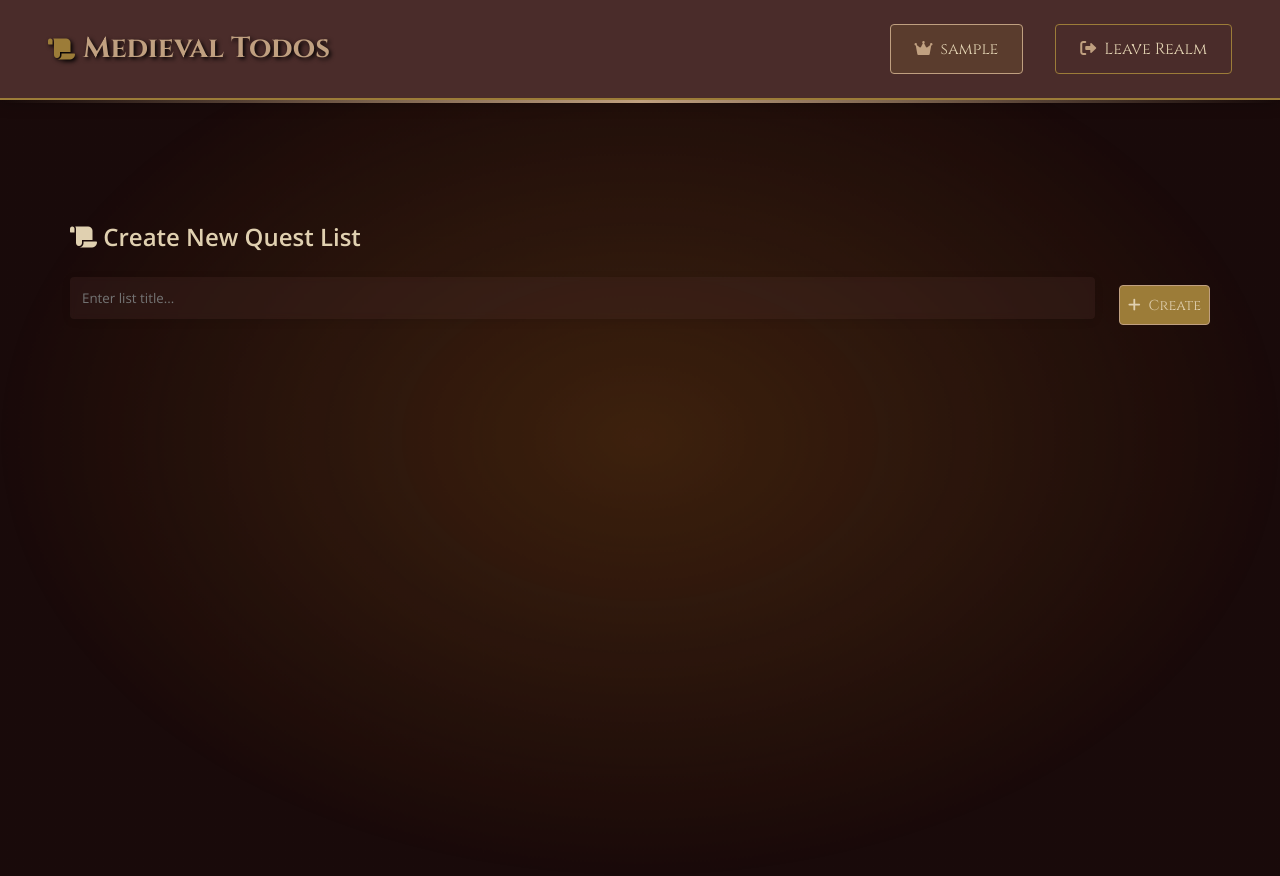
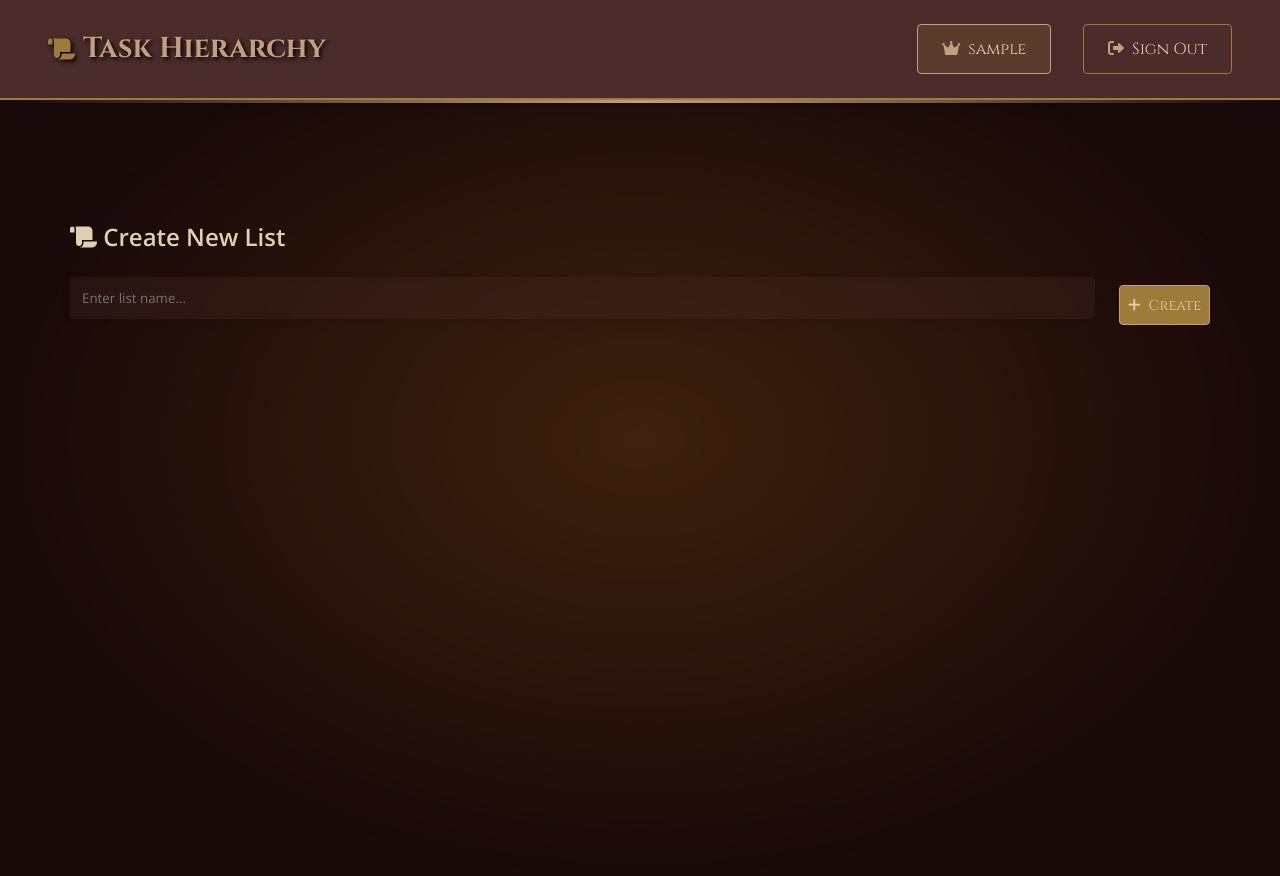
Before and after one commit to CarlKho-Minerva/HierarchicalTodo_24MNRV-Argentina, a Flask app: page / in a window 1280 px wide. Run offline with Flask 2, Linux system fonts and the light colour scheme; the visitor is signed in with stand-in values (Sample User, id 1); data comes from the database, SQL or seed files in the repository; data that the repository does not hold is empty.

Commit message:
fix(ui): Improve tooltip functionality and update titles for better clarity; enhance button titles and adjust text for task management

```diff
--- a/app/static/css/style.css
+++ b/app/static/css/style.css
@@ -706,3 +706,36 @@ input[type="email"] {
 .alert {
     display: none;
 }
+
+/* Tooltip improvements */
+[title] {
+    position: relative;
+}
+
+[title]:hover::after {
+    content: attr(title);
+    position: absolute;
+    bottom: 100%;
+    left: 50%;
+    transform: translateX(-50%);
+    padding: 0.5rem;
+    background: rgba(0, 0, 0, 0.8);
+    color: var(--text-color);
+    font-size: 0.8rem;
+    border-radius: 4px;
+    white-space: nowrap;
+    z-index: 10;
+    pointer-events: none;
+}
+
+/* Optional: Add a small arrow to the tooltip */
+[title]:hover::before {
+    content: '';
+    position: absolute;
+    bottom: 90%;
+    left: 50%;
+    transform: translateX(-50%);
+    border: 5px solid transparent;
+    border-top-color: rgba(0, 0, 0, 0.8);
+    pointer-events: none;
+}
--- a/app/templates/base.html
+++ b/app/templates/base.html
@@ -4,7 +4,7 @@
 <head>
     <meta charset="UTF-8">
     <meta name="viewport" content="width=device-width, initial-scale=1.0">
-    <title>{% block title %}Medieval Todos{% endblock %}</title>
+    <title>{% block title %}Task Hierarchy{% endblock %}</title>
     <link rel="stylesheet" href="{{ url_for('static', filename='css/style.css') }}">
     <!-- Add Font Awesome for icons -->
     <link rel="stylesheet" href="https://cdnjs.cloudflare.com/ajax/libs/font-awesome/6.0.0/css/all.min.css">
@@ -18,7 +18,7 @@
             <div class="navbar-brand">
                 <a href="{{ url_for('todos.index') }}" class="navbar-logo">
                     <i class="fas fa-scroll"></i>
-                    <span><b>Medieval Todos</b></span>
+                    <span><b>Task Hierarchy</b></span>
                 </a>
             </div>
             <div class="navbar-menu">
@@ -26,15 +26,15 @@
                 <span class="navbar-user">
                     <i class="fas fa-crown"></i>{{ current_user.username }}
                 </span>
-                <a href="{{ url_for('auth.logout') }}" class="navbar-item">
-                    <i class="fas fa-sign-out-alt"></i>Leave Realm
+                <a href="{{ url_for('auth.logout') }}" class="navbar-item" title="Sign out">
+                    <i class="fas fa-sign-out-alt"></i>Sign Out
                 </a>
                 {% else %}
-                <a href="{{ url_for('auth.login') }}" class="navbar-item">
-                    <i class="fas fa-sign-in-alt"></i>Enter Realm
+                <a href="{{ url_for('auth.login') }}" class="navbar-item" title="Sign in to your account">
+                    <i class="fas fa-sign-in-alt"></i>Sign In
                 </a>
-                <a href="{{ url_for('auth.register') }}" class="navbar-item">
-                    <i class="fas fa-user-plus"></i>Join Kingdom
+                <a href="{{ url_for('auth.register') }}" class="navbar-item" title="Create a new account">
+                    <i class="fas fa-user-plus"></i>Register
                 </a>
                 {% endif %}
             </div>
--- a/app/templates/todos.html
+++ b/app/templates/todos.html
@@ -6,10 +6,10 @@
 <div class="todos-container">
     <!-- List Creation -->
     <div class="create-list">
-        <h2><i class="fas fa-scroll"></i> Create New Quest List</h2>
+        <h2><i class="fas fa-scroll"></i> Create New List</h2>
         <form method="POST" action="{{ url_for('todos.create_list') }}" class="create-list-form" data-ajax="true">
-            <input type="text" name="title" placeholder="Enter list title..." required>
-            <button type="submit" class="btn btn-primary">
+            <input type="text" name="title" placeholder="Enter list name..." required>
+            <button type="submit" class="btn btn-primary" title="Create new list">
                 <i class="fas fa-plus"></i> Create
             </button>
         </form>
@@ -34,16 +34,18 @@
                     <div class="list-actions">
                         <form method="POST" action="{{ url_for('todos.toggle_completed_view', list_id=list.id) }}"
                             class="toggle-completed-form" data-ajax="true">
-                            <button type="submit" class="btn btn-small">
+                            <button type="submit" class="btn btn-small"
+                                title="{{ 'Hide completed tasks' if list.show_completed else 'Show completed tasks' }}">
                                 <i class="fas {{ 'fa-eye-slash' if list.show_completed else 'fa-eye' }}"></i>
                             </button>
                         </form>
-                        <button class="btn btn-small" onclick="showEditForm('{{ list.id }}')">
+                        <button class="btn btn-small" onclick="showEditForm('{{ list.id }}')" title="Edit list name">
                             <i class="fas fa-edit"></i>
                         </button>
                         <form method="POST" action="{{ url_for('todos.delete_list', list_id=list.id) }}"
-                            class="delete-list-form" data-ajax="true" onsubmit="return confirm('Are you sure?')">
-                            <button type="submit" class="btn btn-danger btn-small">
+                            class="delete-list-form" data-ajax="true"
+                            onsubmit="return confirm('Are you sure you want to delete this list and all its tasks?')">
+                            <button type="submit" class="btn btn-danger btn-small" title="Delete list">
                                 <i class="fas fa-trash"></i>
                             </button>
                         </form>
@@ -89,19 +91,19 @@
                         <!-- Item Actions -->
                         <div class="item-actions">
                             {% if item.can_have_children() %}
-                            <button class="btn btn-small" onclick="showSubitemForm('{{ item.id }}')">
+                            <button class="btn btn-small" onclick="showSubitemForm('{{ item.id }}')" title="Add subtask">
                                 <i class="fas fa-tasks"></i>
                             </button>
                             {% endif %}
-                            <button class="btn btn-small" onclick="showMoveForm('{{ item.id }}')">
+                            <button class="btn btn-small" onclick="showMoveForm('{{ item.id }}')" title="Move to another list">
                                 <i class="fas fa-exchange-alt"></i>
                             </button>
-                            <button class="btn btn-small" onclick="showEditItemForm('{{ item.id }}')">
+                            <button class="btn btn-small" onclick="showEditItemForm('{{ item.id }}')" title="Edit task">
                                 <i class="fas fa-edit"></i>
                             </button>
                             <form method="POST" action="{{ url_for('todos.delete_item', item_id=item.id) }}"
-                                class="delete-item-form" data-ajax="true" onsubmit="return confirm('Are you sure?')">
-                                <button type="submit" class="btn btn-danger btn-small">
+                                class="delete-item-form" data-ajax="true" onsubmit="return confirm('Are you sure you want to delete this task?')">
+                                <button type="submit" class="btn btn-danger btn-small" title="Delete task">
                                     <i class="fas fa-trash"></i>
                                 </button>
                             </form>
@@ -153,7 +155,7 @@
 <!-- Move Item Modal -->
 <div id="moveModal" class="modal">
     <div class="modal-content">
-        <h3>Move Quest to Another List</h3>
+        <h3>Move Task to Another List</h3>
         <form method="POST" id="moveItemForm" data-ajax="true">
             <select name="list_id" required>
                 {% for list in lists %}
```
